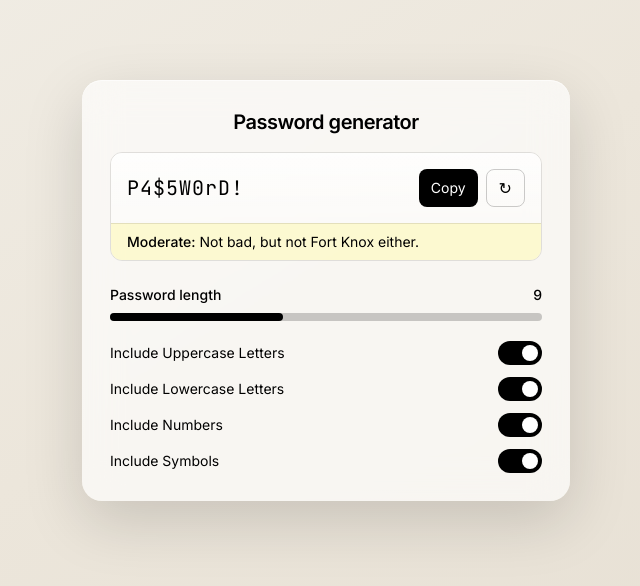
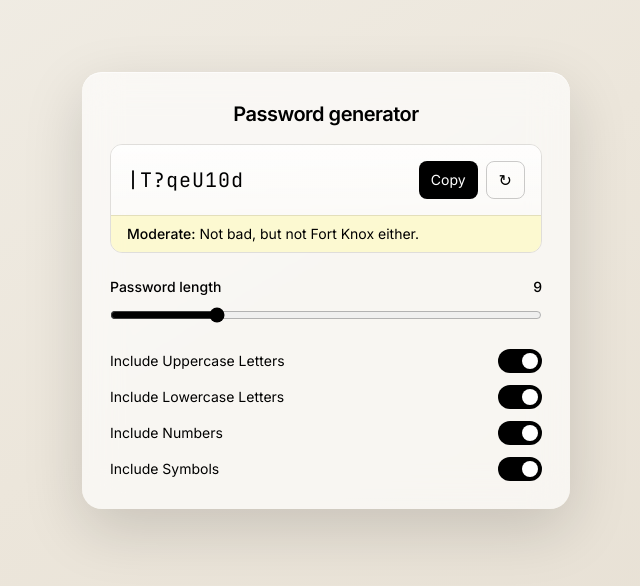
Before and after one commit to alton47/passwado, a Next.js app: page / in a window 1280 px wide. Shown: the part 110-696 px from the top of the page, without its empty margins (314-954 px from the left). Built offline with nearby package versions, Linux system fonts and the light colour scheme.

Commit message:
Make the UI interactive

```diff
--- a/app/page.tsx
+++ b/app/page.tsx
@@ -1,4 +1,50 @@
+"use client";
+
+import { useEffect, useState } from "react";
+import { generatePassword } from "@/lib/generatePassword";
+
 export default function Home() {
+  const [length, setLength] = useState(9);
+  const [uppercase, setUppercase] = useState(true);
+  const [lowercase, setLowercase] = useState(true);
+  const [numbers, setNumbers] = useState(true);
+  const [symbols, setSymbols] = useState(true);
+
+  const [password, setPassword] = useState("P4$5W0rD!");
+
+  function regenerate() {
+    const pwd = generatePassword({
+      length,
+      uppercase,
+      lowercase,
+      numbers,
+      symbols,
+    });
+    setPassword(pwd || "");
+  }
+
+
+
+  useEffect(() => {
+    regenerate();
+    // eslint-disable-next-line react-hooks/exhaustive-deps
+  }, [length, uppercase, lowercase, numbers, symbols]);
+
+  function toggle(
+    value: boolean,
+    setter: (v: boolean) => void
+  ) {
+    const enabledCount = [uppercase, lowercase, numbers, symbols].filter(
+      Boolean
+    ).length;
+
+    if (value === true && enabledCount === 1) return; // don't allow disabling last one
+
+    setter(!value);
+  }
+
+
+
   return (
     <main className="relative min-h-screen flex items-center justify-center overflow-hidden">
       {/* BG */}
@@ -12,37 +58,40 @@ export default function Home() {
             Password generator
           </h1>
 
-
-
-
           {/* Password Display */}
           <div className="rounded-xl overflow-hidden border border-black/10">
             <div className="bg-gradient-to-b from-white/80 to-white/40 px-4 py-4 flex items-center justify-between gap-3">
               <div
-                className="font-mono text-lg md:text-xl tracking-wider select-all"
+                className="font-mono text-lg md:text-xl tracking-wider select-all break-all"
                 style={{ fontFamily: "var(--font-mono)" }}
               >
-                P4$5W0rD!
+                {password}
               </div>
 
-              <div className="flex gap-2">
-                <button className="px-3 py-1.5 rounded-lg bg-black text-white text-sm hover:bg-black/80 transition">
+              <div className="flex gap-2 shrink-0">
+                <button
+                  onClick={() => {
+                    navigator.clipboard.writeText(password);
+                  }}
+                  className="px-3 py-1.5 rounded-lg bg-black text-white text-sm hover:bg-black/80 transition"
+                >
                   Copy
                 </button>
-                <button className="px-3 py-1.5 rounded-lg border border-black/20 hover:bg-black/5 transition">
+                <button
+                  onClick={regenerate}
+                  className="px-3 py-1.5 rounded-lg border border-black/20 hover:bg-black/5 transition"
+                >
                   ↻
                 </button>
               </div>
             </div>
 
-            {/* Strength Bar */}
+            {/* Strength Placeholder */}
             <div className="border-t border-black/10 bg-yellow-100/70 px-4 py-2 text-sm">
               <span className="font-medium">Moderate:</span>{" "}
               Not bad, but not Fort Knox either.
             </div>
           </div>
-
-
 
           {/* Controls */}
           <div className="mt-6 space-y-5">
@@ -50,32 +99,60 @@ export default function Home() {
             <div>
               <div className="flex items-center justify-between mb-2">
                 <span className="text-sm font-medium">Password length</span>
-                <span className="text-sm font-medium">9</span>
+                <span className="text-sm font-medium">{length}</span>
               </div>
-              <div className="h-2 rounded-full bg-black/20 relative">
-                <div className="absolute left-0 top-0 h-2 w-[40%] rounded-full bg-black" />
-              </div>
+
+              <input
+                type="range"
+                min={4}
+                max={25}
+                value={length}
+                onChange={(e) => setLength(Number(e.target.value))}
+                className="w-full accent-black"
+              />
             </div>
-
-
-
 
             {/* Toggles */}
             <div className="space-y-3">
               {[
-                "Include Uppercase Letters",
-                "Include Lowercase Letters",
-                "Include Numbers",
-                "Include Symbols",
-              ].map((label) => (
+                {
+                  label: "Include Uppercase Letters",
+                  value: uppercase,
+                  setter: setUppercase,
+                },
+                {
+                  label: "Include Lowercase Letters",
+                  value: lowercase,
+                  setter: setLowercase,
+                },
+                {
+                  label: "Include Numbers",
+                  value: numbers,
+                  setter: setNumbers,
+                },
+                {
+                  label: "Include Symbols",
+                  value: symbols,
+                  setter: setSymbols,
+                },
+              ].map((opt) => (
                 <div
-                  key={label}
+                  key={opt.label}
                   className="flex items-center justify-between"
                 >
-                  <span className="text-sm">{label}</span>
-                  <div className="w-11 h-6 rounded-full bg-black relative">
-                    <div className="absolute right-1 top-1 w-4 h-4 rounded-full bg-white" />
-                  </div>
+                  <span className="text-sm">{opt.label}</span>
+                  <button
+                    onClick={() => toggle(opt.value, opt.setter)}
+                    className={`w-11 h-6 rounded-full relative transition ${
+                      opt.value ? "bg-black" : "bg-black/20"
+                    }`}
+                  >
+                    <div
+                      className={`absolute top-1 w-4 h-4 rounded-full bg-white transition ${
+                        opt.value ? "right-1" : "left-1"
+                      }`}
+                    />
+                  </button>
                 </div>
               ))}
             </div>
```
